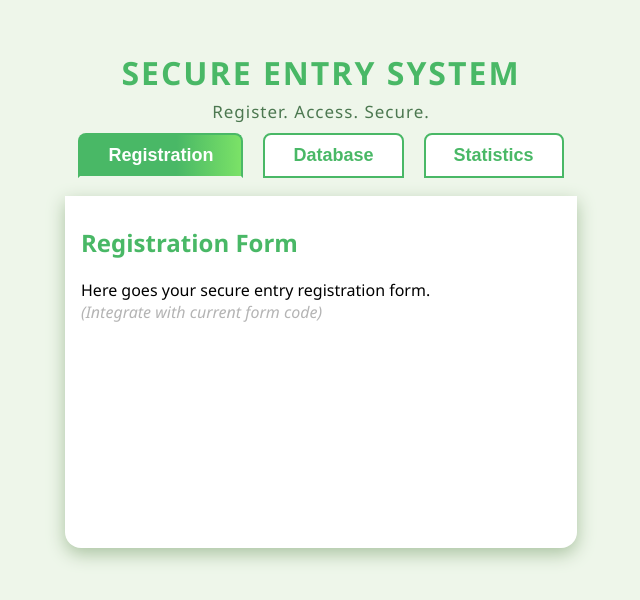
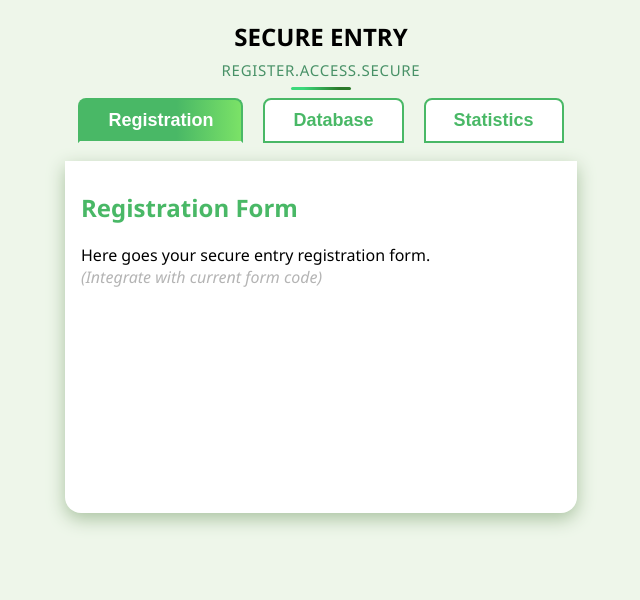
Before and after one commit to MRedTech/Landing-Page, a plain HTML site: page index.html in a window 1280 px wide. Shown: the whole page, without its empty margins (319-959 px from the left). Drawn offline with Linux system fonts and the light colour scheme.

Commit message:
Update index.html

```diff
--- a/index.html
+++ b/index.html
@@ -53,9 +53,19 @@
   </style>
 </head>
 <body>
-  <div class="header">
-    <h1 style="color:#49b866;letter-spacing:2px;margin-bottom:6px">SECURE ENTRY SYSTEM</h1>
-    <div style="color:#4c7850;font-size:17px;letter-spacing:1px;">Register. Access. Secure.</div>
+  <div class="clock-bar">
+  <span id="liveDateOnly"></span>
+  <span id="liveTimeOnly"></span>
+</div>
+  <div style="text-align:center;margin-bottom:8px;">
+  <h2 class="header-gradient" style="margin-bottom:0.18em;">
+  <span style="vertical-align:middle;"></span>
+  SECURE ENTRY
+  </h2>
+  <div style="color:#489167;font-size:15px;letter-spacing:0.7px;margin-bottom:7px;">
+    REGISTER.ACCESS.SECURE
+  </div>
+  <div style="height:3px;width:60px;margin:0 auto 4px auto;background:linear-gradient(90deg,#3bd97b 20%,#2b7a2b 80%);border-radius:2px;"></div>
   </div>
   <div class="tabs">
     <button class="tab-btn active" onclick="showTab('register')">Registration</button>
```
